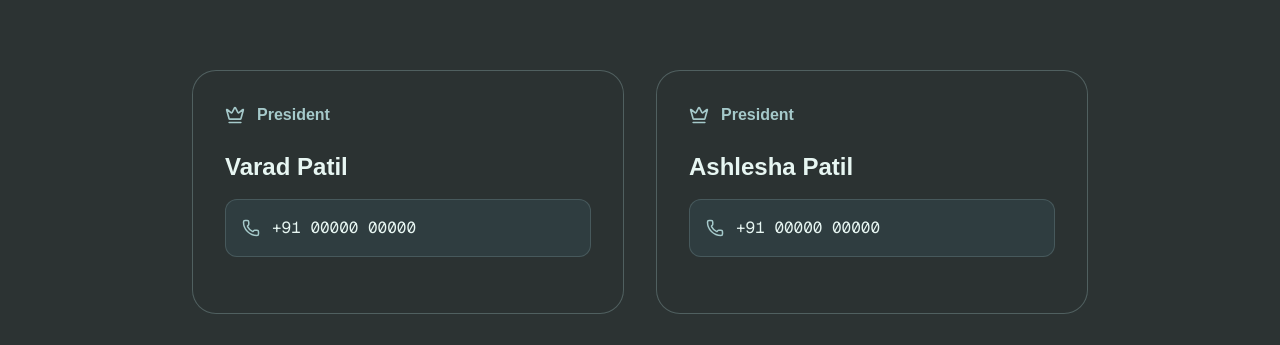
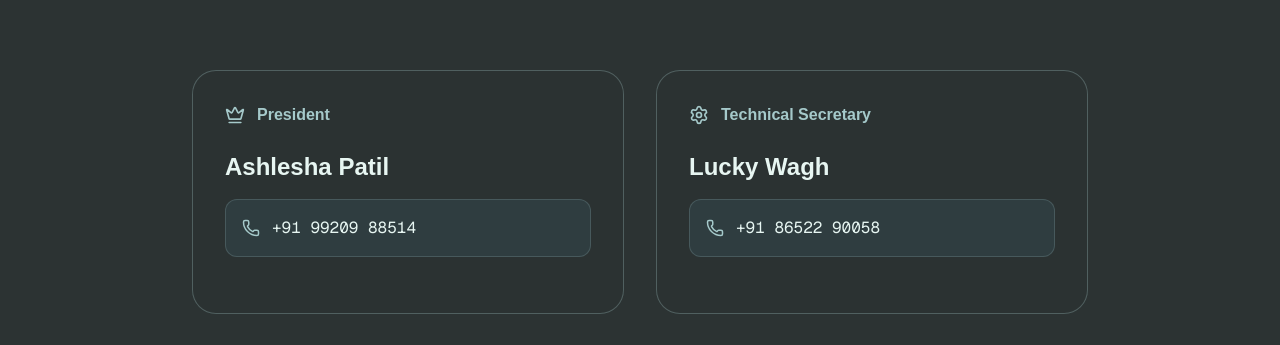
Before and after one commit to Luckywagh63/CodeQuest, a Next.js app: page /contact in a window 1280 px wide. Shown: the part 370-715 px from the top of the page. Built offline with nearby package versions, Linux system fonts and the light colour scheme; no server answers.

Commit message:
Update page.js

```diff
--- a/app/contact/page.js
+++ b/app/contact/page.js
@@ -12,10 +12,10 @@ export default function CodeQuestContact() {
   }, []);
 
   const contacts = [
-    { role: "President", name: "Varad Patil", phone: "+91 00000 00000", icon: Crown },
-    { role: "President", name: "Ashlesha Patil", phone: "+91 00000 00000", icon: Crown },
-    { role: "Technical Secretary", name: "Lucky Wagh", phone: "+91 00000 00000", icon: Settings },
-    { role: "Technical Secretary", name: "Aayush Redij", phone: "+91 00000 00000", icon: Settings }
+
+    { role: "President", name: "Ashlesha Patil", phone: "+91 99209 88514", icon: Crown },
+    { role: "Technical Secretary", name: "Lucky Wagh", phone: "+91 86522 90058", icon: Settings },
+    { role: "Technical Secretary", name: "Aayush Redij", phone: "+91 75071 23309", icon: Settings }
   ];
 
   return (
```
